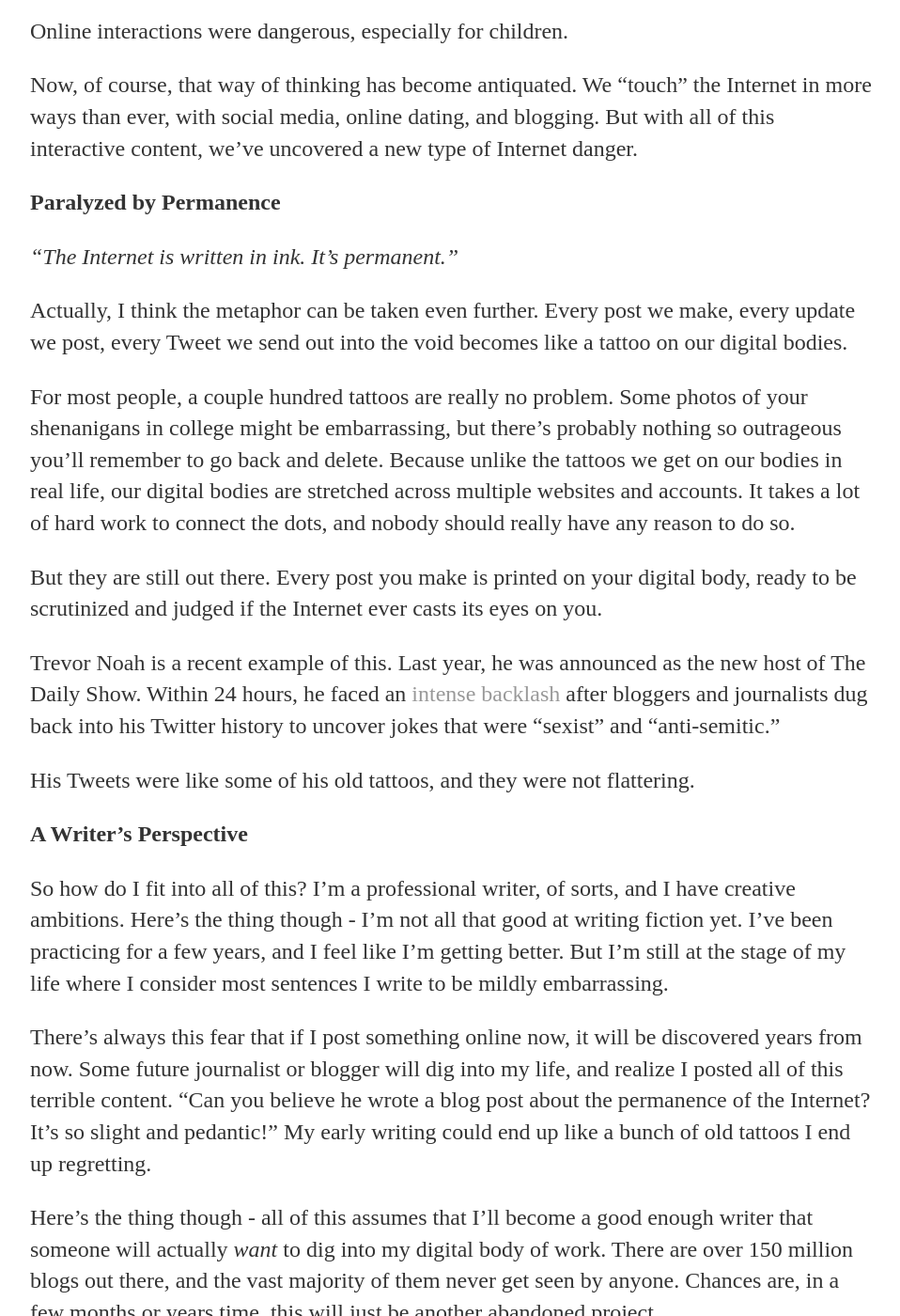
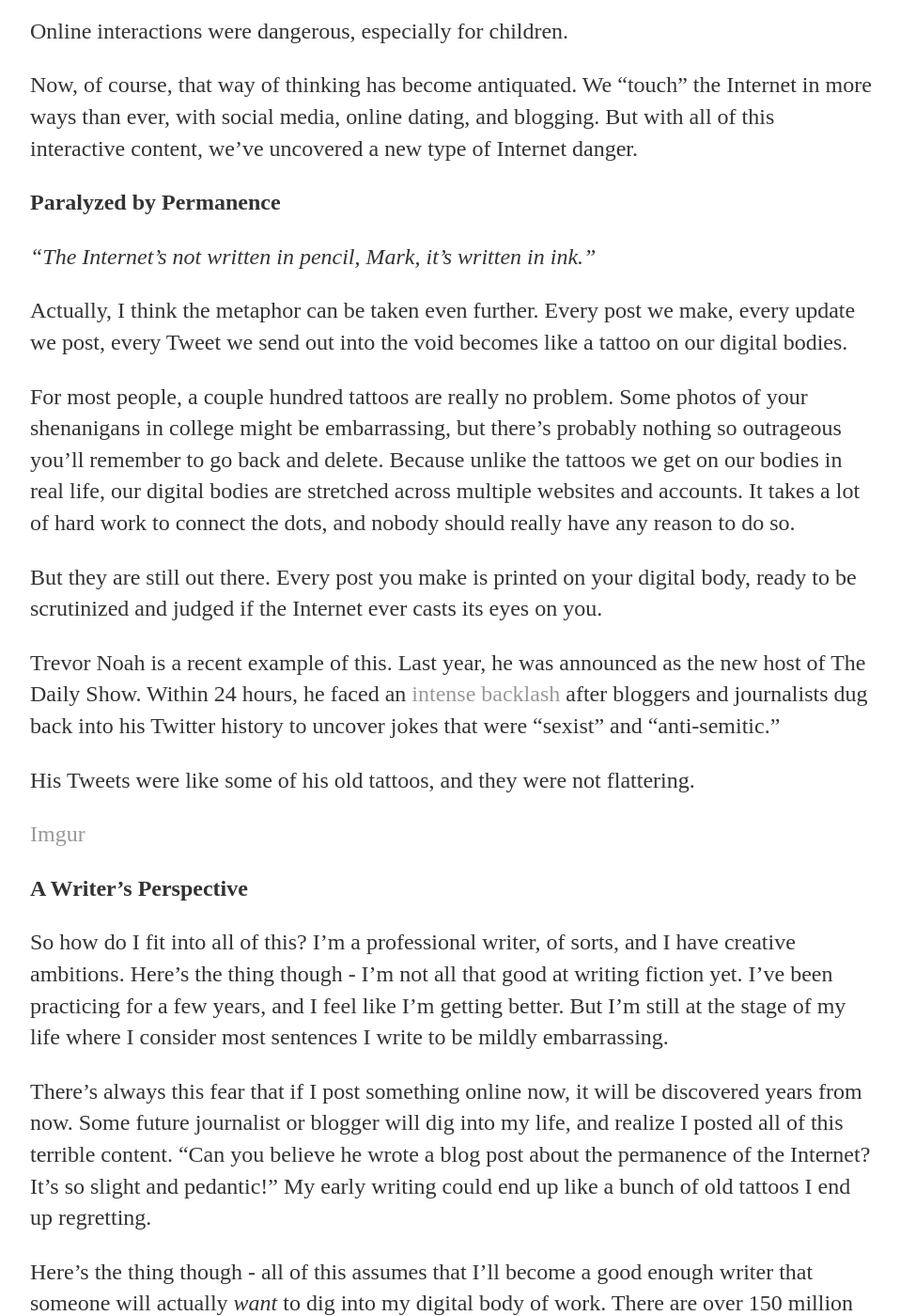
Before and after one commit to LukeWBailey/lukewbailey.github.io, a Jekyll site: the page built from _posts/2016-01-31-luke-bailey-launches-website.md, in a window 1280 px wide and 1400 px high, scrolled down 478 px. Shown: the whole window at 94% size, without its empty margins (160-1118 px from the left). Built offline with Jekyll 4.4.1, drawn with Linux system fonts in a browser that asks for light colours.

Commit message:
Update 2016-01-31-luke-bailey-launches-website.md

```diff
--- a/_posts/2016-01-31-luke-bailey-launches-website.md
+++ b/_posts/2016-01-31-luke-bailey-launches-website.md
@@ -16,7 +16,7 @@
 
 **Paralyzed by Permanence**
 
-*“The Internet is written in ink. It’s permanent.”*
+*"The Internet's not written in pencil, Mark, it's written in ink."*
 
 Actually, I think the metaphor can be taken even further. Every post we make, every update we post, every Tweet we send out into the void becomes like a tattoo on our digital bodies.
 
@@ -27,6 +27,8 @@
 Trevor Noah is a recent example of this. Last year, he was announced as the new host of The Daily Show. Within 24 hours, he faced an [intense backlash](http://time.com/3764913/trevor-noah-twitter-backlash/) after bloggers and journalists dug back into his Twitter history to uncover jokes that were “sexist” and “anti-semitic.”
 
 His Tweets were like some of his old tattoos, and they were not flattering.
+
+[Imgur](http://i.imgur.com/mnbvAqJ.png)
 
 **A Writer’s Perspective**
 
```
